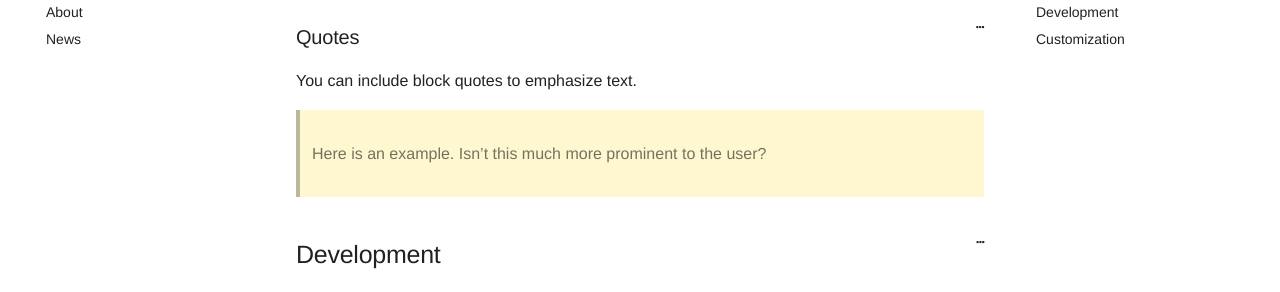
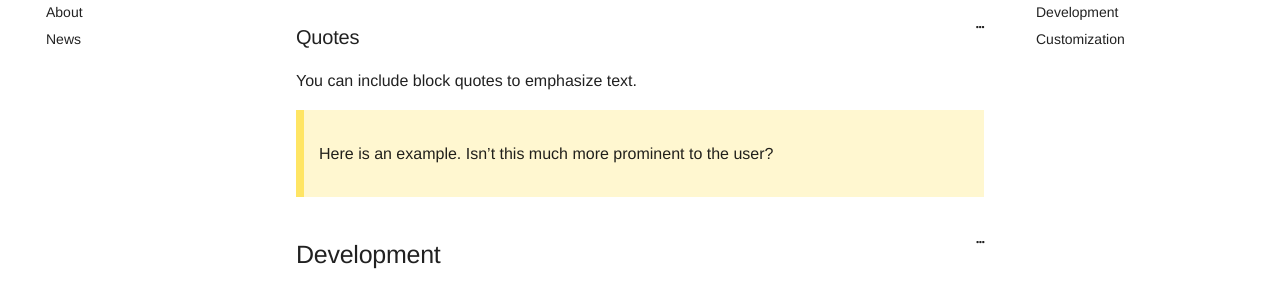
Before and after one commit to vsoch/mkdocs-jekyll, a Jekyll site: the page built from docs/getting-started.md, in a window 1280 px wide and 1400 px high, scrolled down 3859 px. Shown: the part 150-442 px from the top of the window. Built offline with Jekyll 4.4.1, drawn with Linux system fonts in a browser that asks for light colours.

Commit message:
prettier blockquote
Signed-off-by: Vanessa Sochat <vsochat@stanford.edu>

```diff
--- a/assets/css/main.css
+++ b/assets/css/main.css
@@ -308,11 +308,6 @@ code, kbd, pre {
     margin-right: .07812em;
     margin-left: 0;
 }
-.md-typeset blockquote {
-    padding-left: 1.2rem;
-    border-left: .4rem solid rgba(0, 0, 0, .26);
-    color: rgba(0, 0, 0, .54);
-}
 [dir=rtl] .md-typeset blockquote {
     padding-right: 1.2rem;
     padding-left: 0;
```
